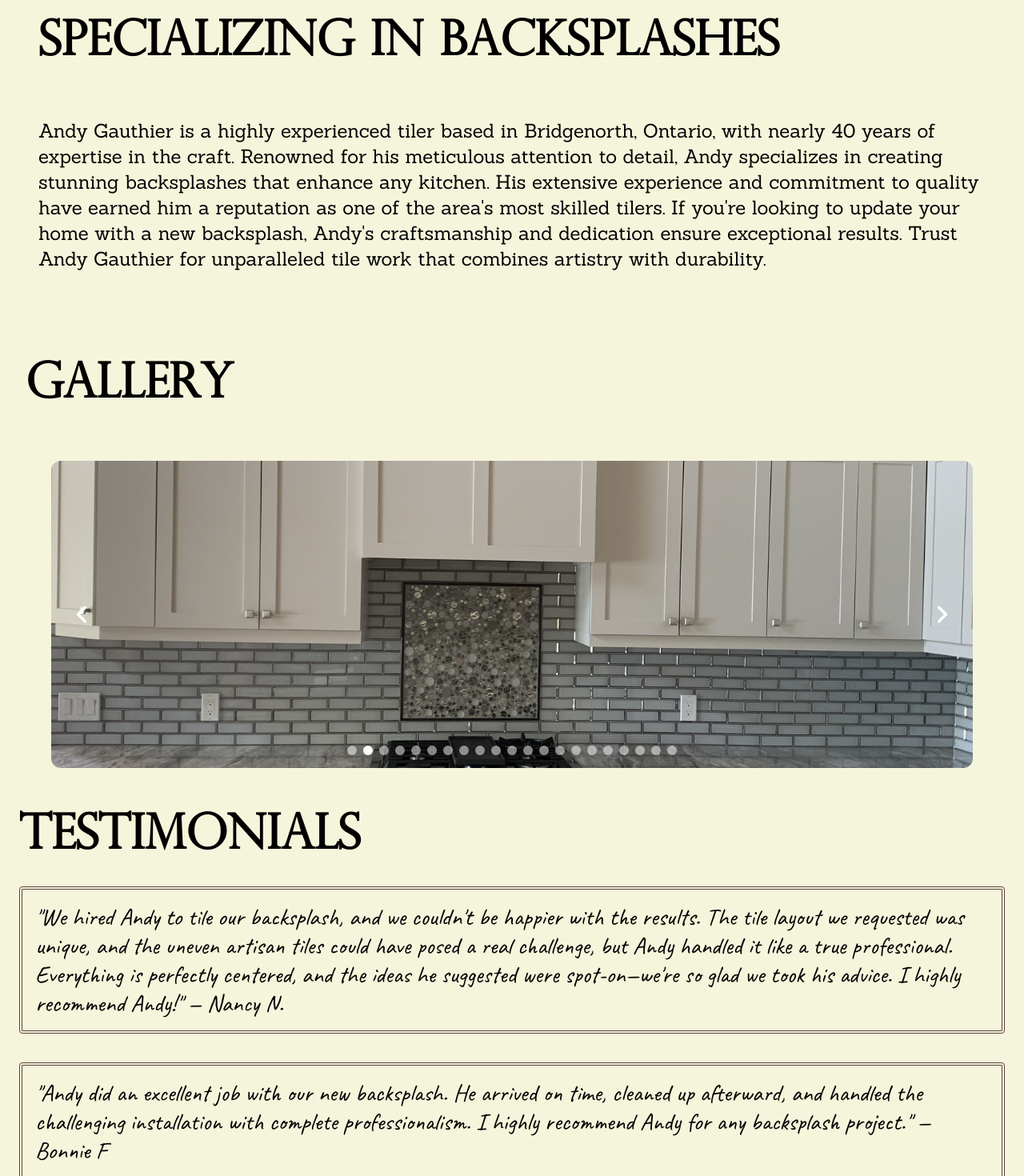
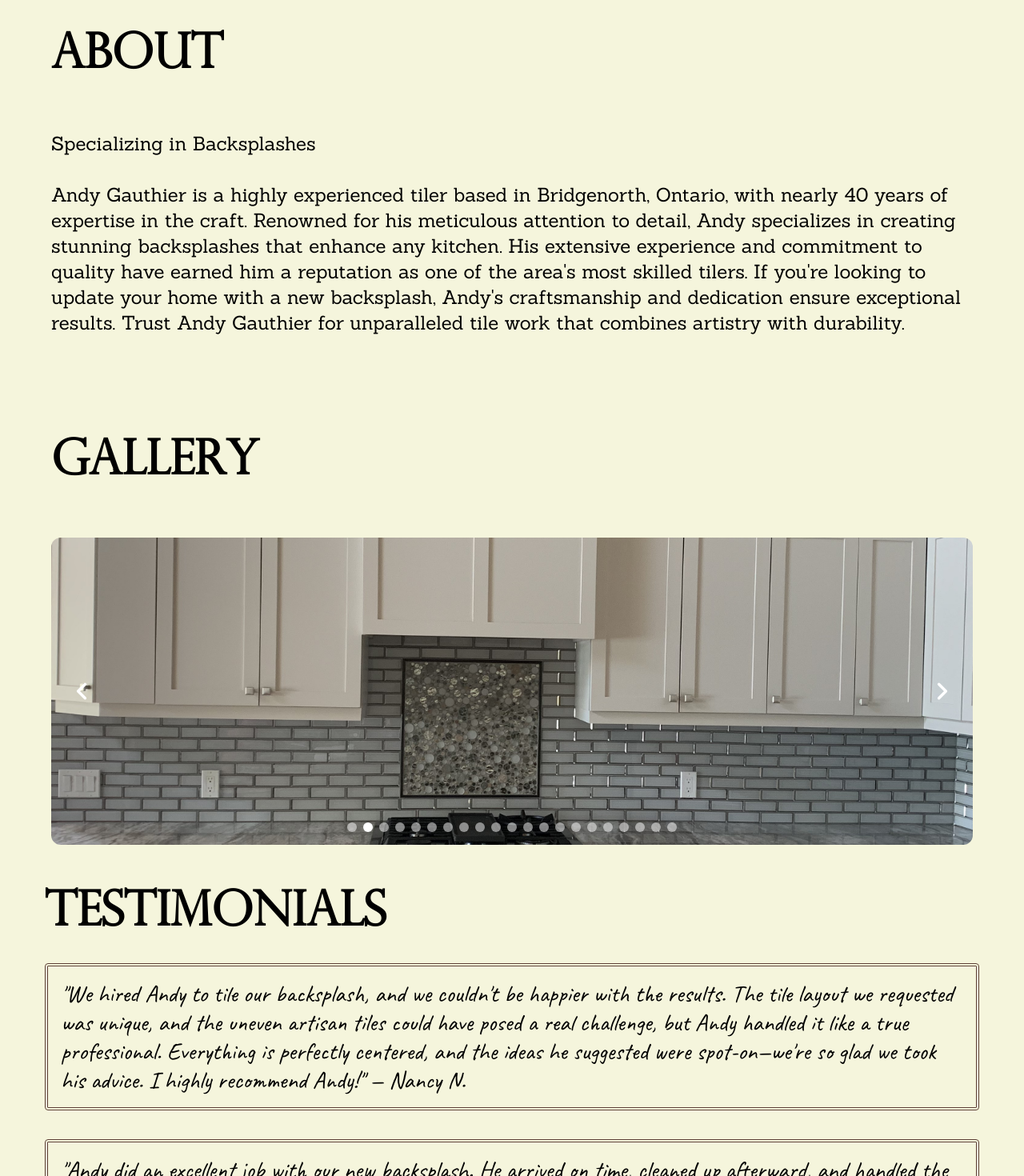
Before and after one commit to migauth/bridgenorth-backsplash, a React (Vite) app: page / in a window 1280 px wide. Shown: the part 840-2310 px from the top of the page at 80% size. Built offline with nearby package versions, Linux system fonts and the light colour scheme.

Commit message:
fix margins

```diff
--- a/src/pages/About.jsx
+++ b/src/pages/About.jsx
@@ -2,17 +2,19 @@ export default function About() {
   return (
     <div id="about" className="my-12">
       <div className="flex flex-col mx-8">
-        {/* Center on small screens, left-align on medium and larger screens */}
-        <div className="flex justify-center items-center md:justify-start sm:p-4">
-          <h1 className="mb-8 font-black text-2xl md:text-5xl lg:text-6xl">
-            Specializing in Backsplashes
+        <div className="p-8 flex justify-center items-center md:justify-start">
+          <h1 className="mb-8 text-4xl md:text-5xl lg:text-6xl font-black">
+            About
           </h1>
         </div>
 
-        {/* <div className="border border-black h-36">Something here?</div> */}
+        <div className="sanch text-xl px-8 rounded sm:text-2xl">
+          {" "}
+          Specializing in Backsplashes
+        </div>
 
-        <div className="sanch text-xl p-4 rounded sm:text-2xl">
-        <p>
+        <div className="sanch text-xl p-8 rounded sm:text-2xl">
+          <p>
             Andy Gauthier is a highly experienced tiler based in Bridgenorth,
             Ontario, with nearly 40 years of expertise in the craft. Renowned
             for his meticulous attention to detail, Andy specializes in creating
--- a/src/pages/Gallery.jsx
+++ b/src/pages/Gallery.jsx
@@ -16,7 +16,7 @@ export default function Gallery() {
 
   return (
     <div id="gallery" className="py-4">
-      <div className="p-8 flex justify-center items-center md:justify-start">
+      <div className="p-8 flex justify-center items-center md:justify-start mx-8">
         <h1 className="mb-8 text-4xl md:text-5xl lg:text-6xl font-black">
           Gallery
         </h1>
--- a/src/pages/Testimonials.jsx
+++ b/src/pages/Testimonials.jsx
@@ -1,7 +1,7 @@
 export default function Testimonials() {
   return (
     <div id="testimonials" className="py-4">
-      <div className="p-6 flex flex-col justify-between">
+      <div className="p-6 flex flex-col justify-between mx-8">
         <div className="flex justify-center items-center md:justify-start">
           <h1 className="mb-8 text-4xl md:text-5xl lg:text-6xl font-black">
             Testimonials
```
